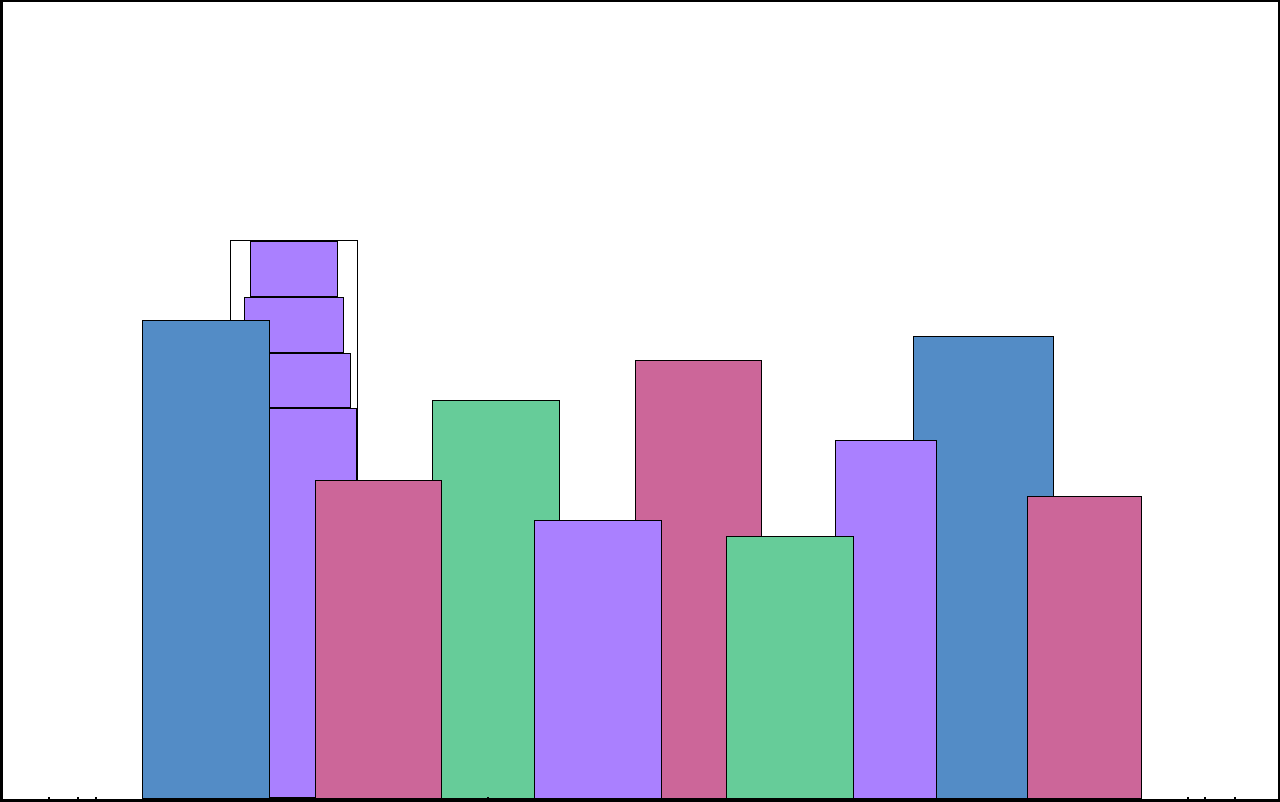
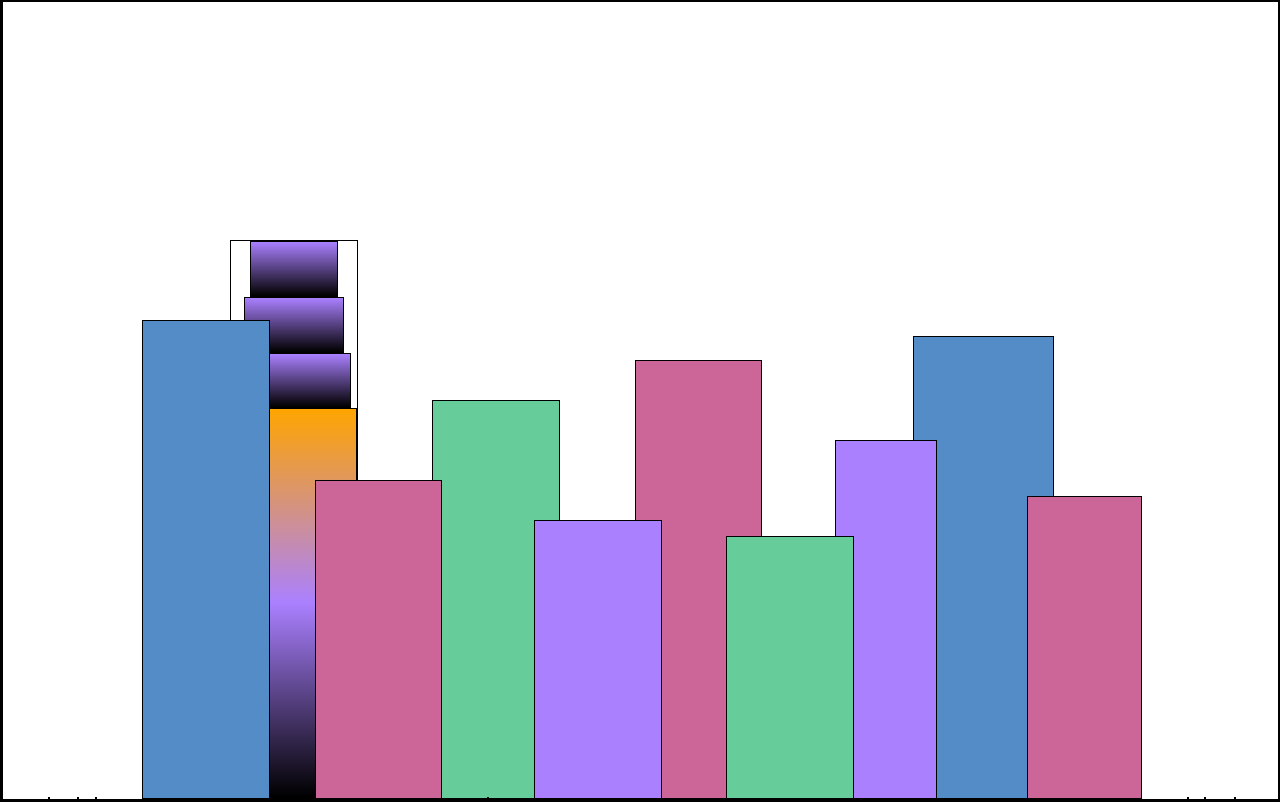
Before and after one commit to Sekoutouree/City-sky-line, a plain HTML site: page index.html in a window 1280 px wide. Drawn offline with Linux system fonts and the light colour scheme.

Commit message:
Updated styles.css

```diff
--- a/index.html
+++ b/index.html
@@ -12,9 +12,9 @@
         <div></div>
         <div></div>
         <div class="bb1">
-            <div class="bb1a"></div>
-            <div class="bb1b"></div>
-            <div class="bb1c"></div>
+            <div class="bb1a bb1-window"></div>
+            <div class="bb1b bb1-window"></div>
+            <div class="bb1c bb1-window"></div>
             <div class="bb1d"></div>
         </div>
         <div class="bb2"></div>
--- a/styles.css
+++ b/styles.css
@@ -3,6 +3,7 @@
     --building-color2: #66cc99;
     --building-color3: #cc6699;
     --building-color4: #538cc6;
+    --window-color1: black;
 }
 
 * {
@@ -45,28 +46,43 @@ body {
     align-items: center;
 }
 
+.bb1-window {
+    height: 10%;
+    background: linear-gradient(
+        var(--building-color1),
+        var(--window-color1)
+        );
+}
+
 .bb1a {
     width: 70%;
-    height: 10%;
+    /* height: 10%;
     background-color: var(--building-color1);
+    background: linear-gradient(
+        var(--building-color1),
+        var(--window-color1)
+        ); */
 }
 
 .bb1b {
     width: 80%;
-    height: 10%;
-    background-color: var(--building-color1);
+    /* height: 10%;
+    background-color: var(--building-color1); */
 }
 
 .bb1c {
     width: 90%;
-    height: 10%;
-    background-color: var(--building-color1);
+    /* height: 10%;
+    background-color: var(--building-color1); */
 }
 
 .bb1d {
     width: 100%;
     height: 70%;
-    background-color: var(--building-color1);
+    background: linear-gradient(orange,
+        var(--building-color1),
+        var(--window-color1)
+    );
 }
 
 .bb2 {
```
